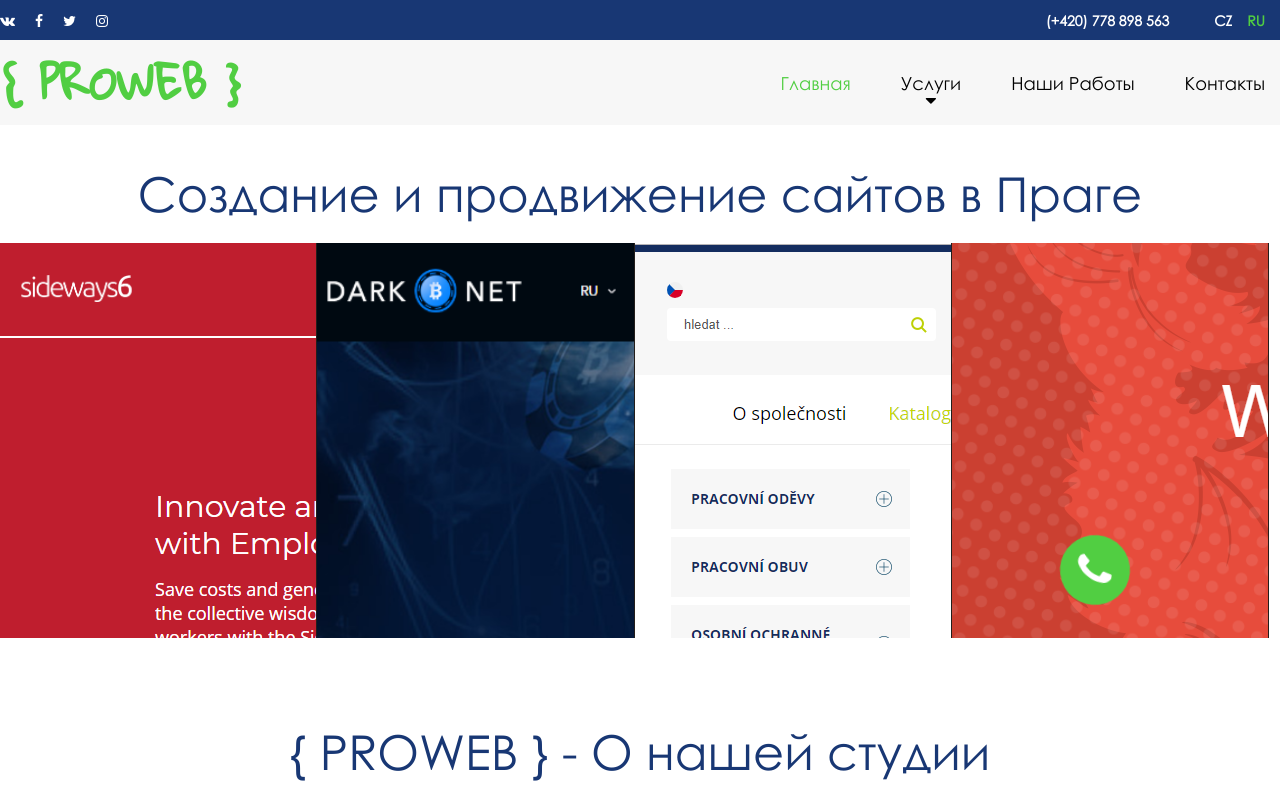
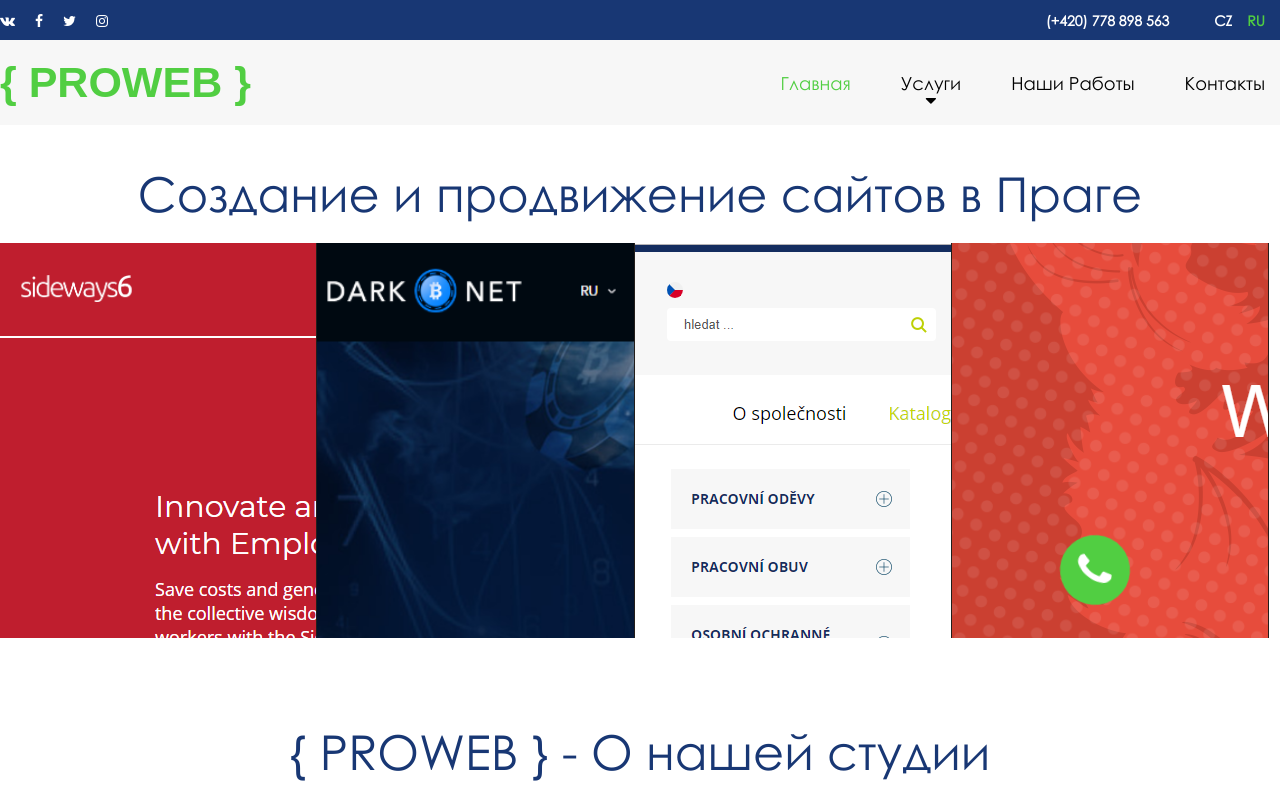
Before and after one commit to krol2006/ProWeb, a website: page dev/pages/index.html in a window 1280 px wide. Shown: the top 798 px of the page. Drawn offline with nearby package versions, Linux system fonts and the light colour scheme; files that its build step writes are made by us from their sources; files whose address does not match are found by name.

Commit message:
remove old font

```diff
--- a/dev/scss/fonts.scss
+++ b/dev/scss/fonts.scss
@@ -3,28 +3,5 @@
   src: url(../fonts/helv.ttf);
 }
 
-@font-face {
-  font-family: "OpenSans";
-  font-weight: 400;
-  src: url(../fonts/OpenSans-Regular.ttf);
-}
-
-@font-face {
-  font-family: "OpenSans";
-  font-weight: 600;
-  src: url(../fonts/OpenSans-SemiBold.ttf);
-}
-
-@font-face {
-  font-family: "OpenSans";
-  font-weight: 700;
-  src: url(../fonts/OpenSans-Bold.ttf);
-}
-
-@font-face {
-  font-family: "Gloria";
-  src: url(../fonts/GloriaHallelujah.ttf);
-}
-
 $font: "Helv", sans-serif;
 $fontLogo: "Gloria", sans-serif;
```
Also changed, not shown: dev/fonts/OpenSans-Bold.ttf (deleted), dev/fonts/OpenSans-Regular.ttf (deleted), dev/fonts/OpenSans-SemiBold.ttf (deleted).
